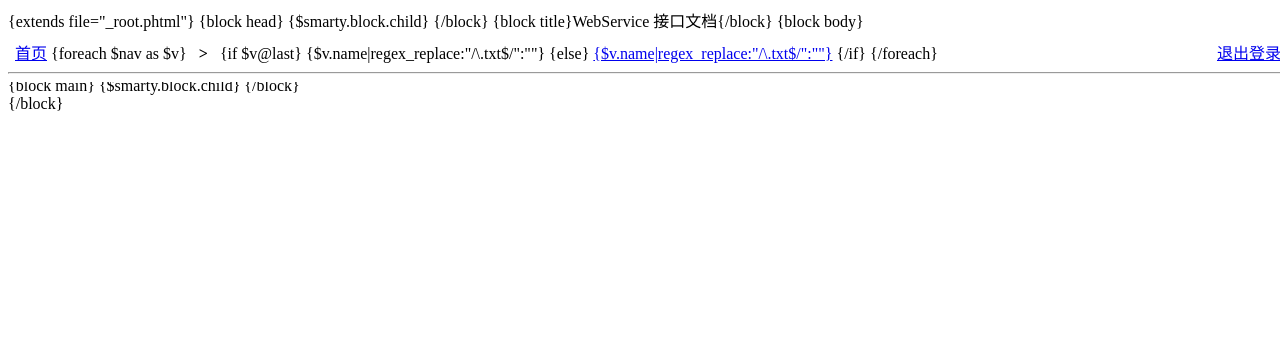
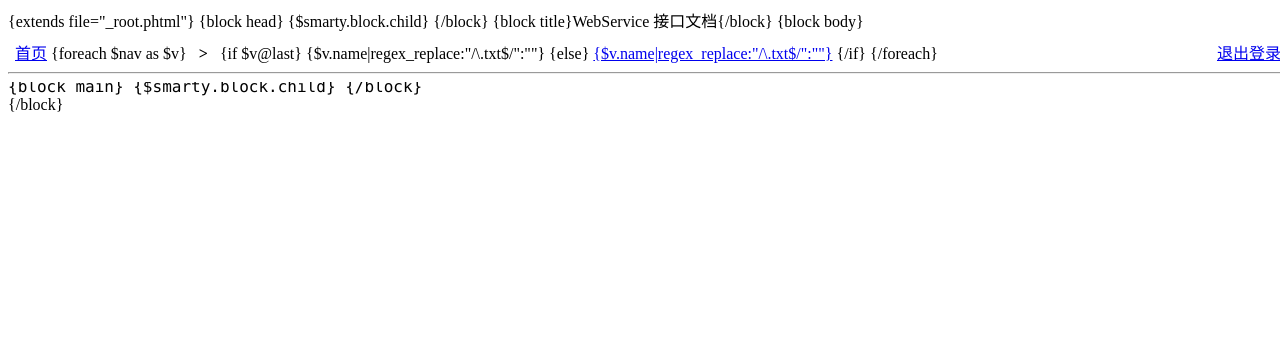
Before and after one commit to ares333/api-doc, a PHP site: template app/views/doc/_base.phtml in a window 1280 px wide. Shown: the top 342 px of the page. Run offline with PHP 8.4, Linux system fonts and the light colour scheme; the template is opened without the code that fills it, so the values that code supplies are empty.

Commit message:
Update font-family.

```diff
--- a/public/_resource/css/index.css
+++ b/public/_resource/css/index.css
@@ -6,6 +6,7 @@ body header {
 
 body main{
 	padding-top:45px;
+	font-family:"SFMono-Regular", Consolas, "Liberation Mono", Menlo, Courier, monospace;
 }
 
 .ym-wrapper {
```
